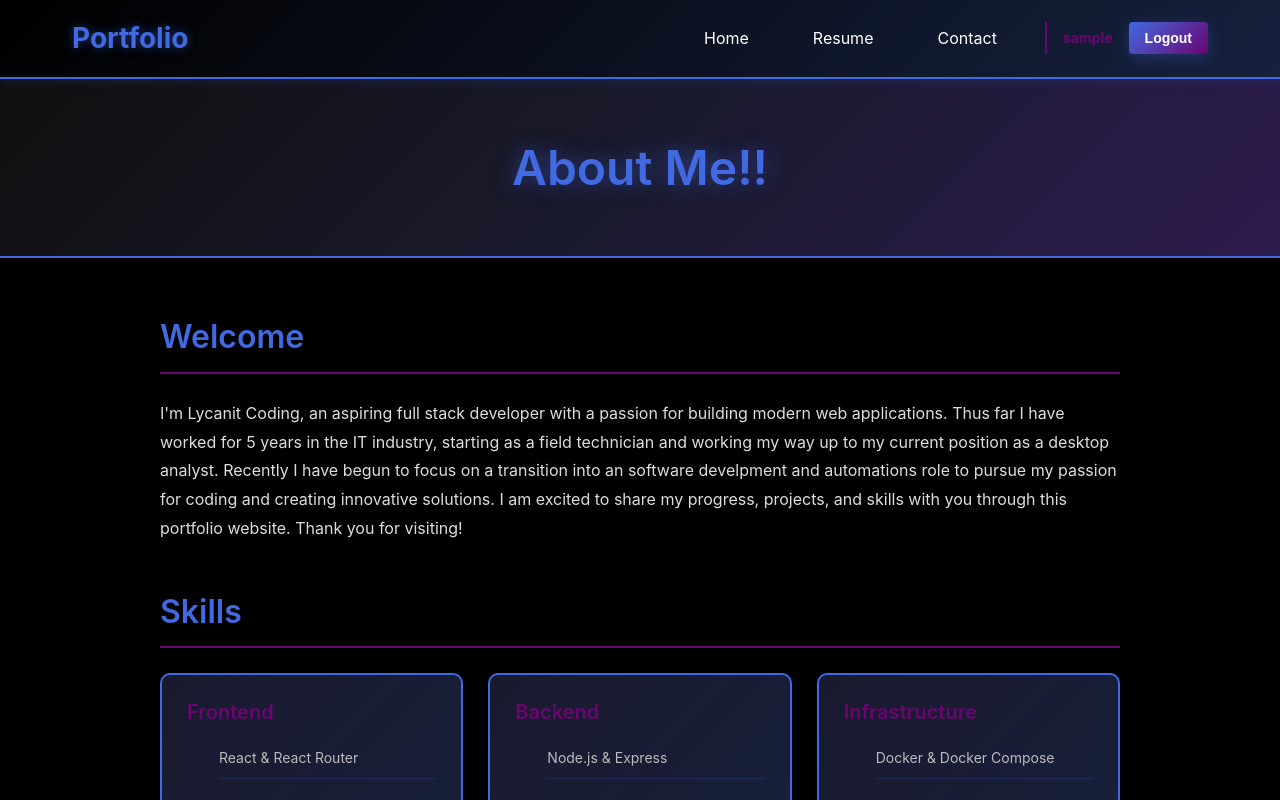
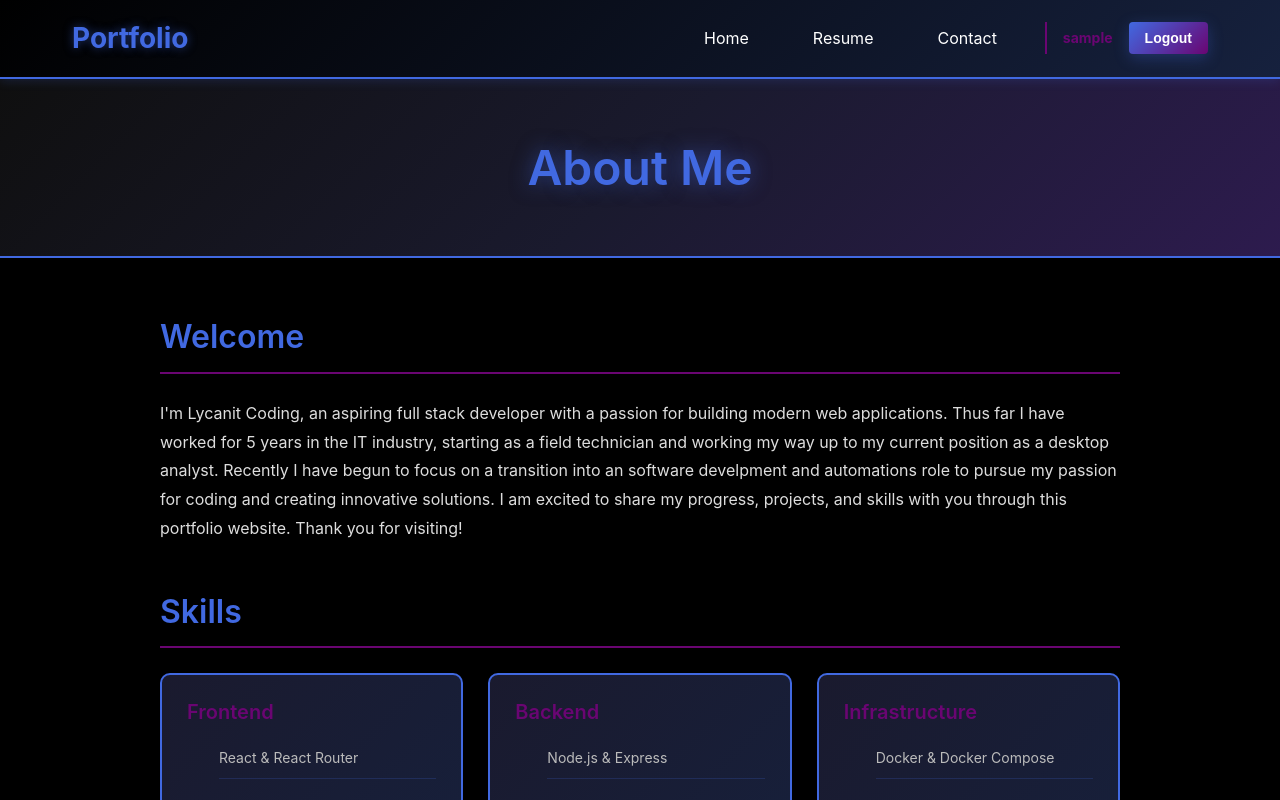
Before and after one commit to LycanitCoding/Website-Lycanitcode, a React (Create React App) app in the folder frontend/: page /about in a window 1280 px wide. Shown: the top 800 px of the page. Built offline with nearby package versions, Linux system fonts and the light colour scheme; no server answers; sample sign-in values are in the browser's storage.

Commit message:
triggering workflow

```diff
--- a/frontend/src/pages/About.js
+++ b/frontend/src/pages/About.js
@@ -5,7 +5,7 @@ const About = () => {
   return (
     <div className="about-container">
       <div className="about-header">
-        <h1>About Me!!</h1>
+        <h1>About Me</h1>
       </div>
 
       <div className="about-content">
```
